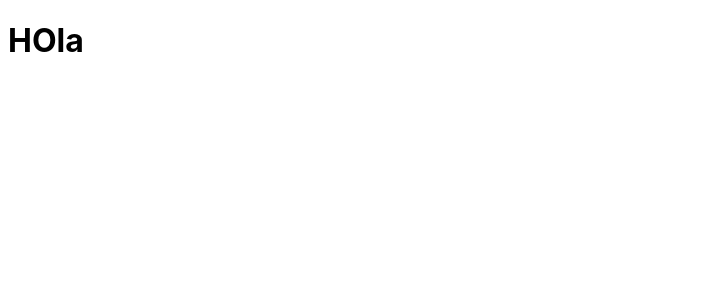
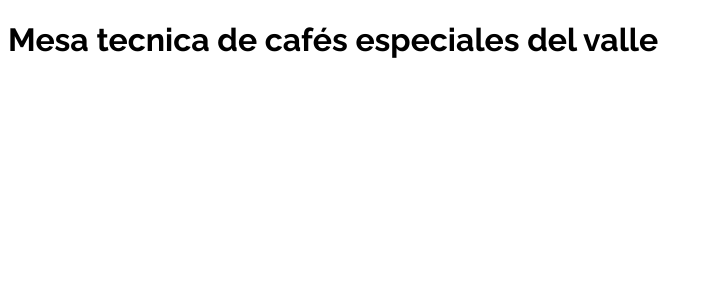
Before and after one commit to DacVar23/mesa-tecnica, a React (Vite) app: page / in a window 1280 px wide. Shown: the top 300 px of the page, without its empty margins (0-711 px from the left). Built offline with nearby package versions, Linux system fonts and the light colour scheme.

Commit message:
font family

```diff
--- a/index.html
+++ b/index.html
@@ -3,6 +3,9 @@
   <head>
     <meta charset="UTF-8" />
     <link rel="icon" type="image/svg+xml" href="/vite.svg" />
+    <link rel="preconnect" href="https://fonts.googleapis.com">
+<link rel="preconnect" href="https://fonts.gstatic.com" crossorigin>
+<link href="https://fonts.googleapis.com/css2?family=Raleway:ital,wght@0,100..900;1,100..900&display=swap" rel="stylesheet">
     <meta name="viewport" content="width=device-width, initial-scale=1.0" />
     <title>Mesa Técnica Cafés Especiales</title>
   </head>
--- a/src/App.jsx
+++ b/src/App.jsx
@@ -4,7 +4,7 @@
 
   return (
       <div >
-        <h1>HOla</h1>
+        <h1>Mesa tecnica de cafés especiales del valle</h1>
       </div>
   )
 }
--- a/src/index.css
+++ b/src/index.css
@@ -1,5 +1,5 @@
 :root {
-  font-family: Inter, system-ui, Avenir, Helvetica, Arial, sans-serif;
+  font-family: raleway;
   font-synthesis: none;
   text-rendering: optimizeLegibility;
 }
```
